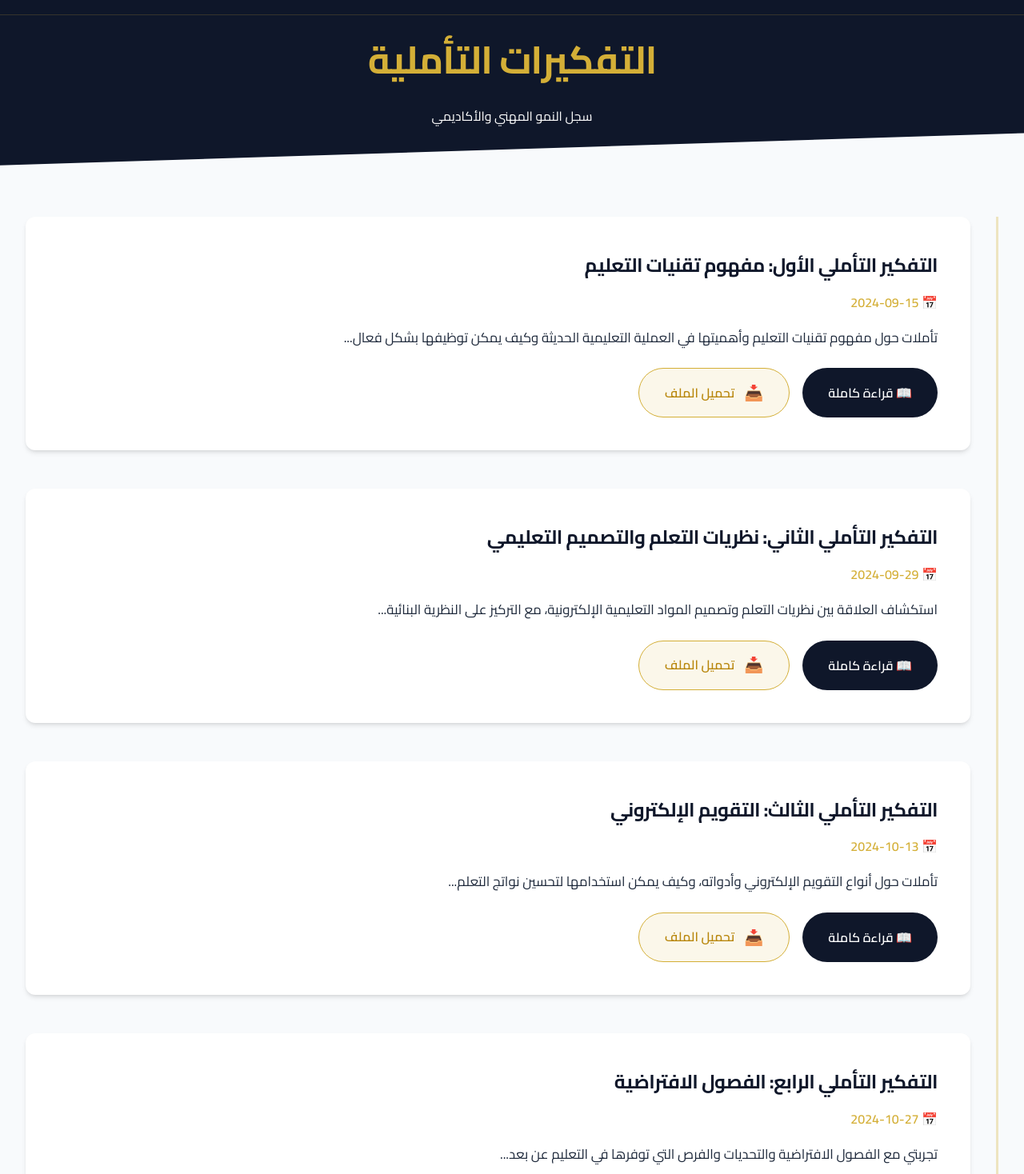
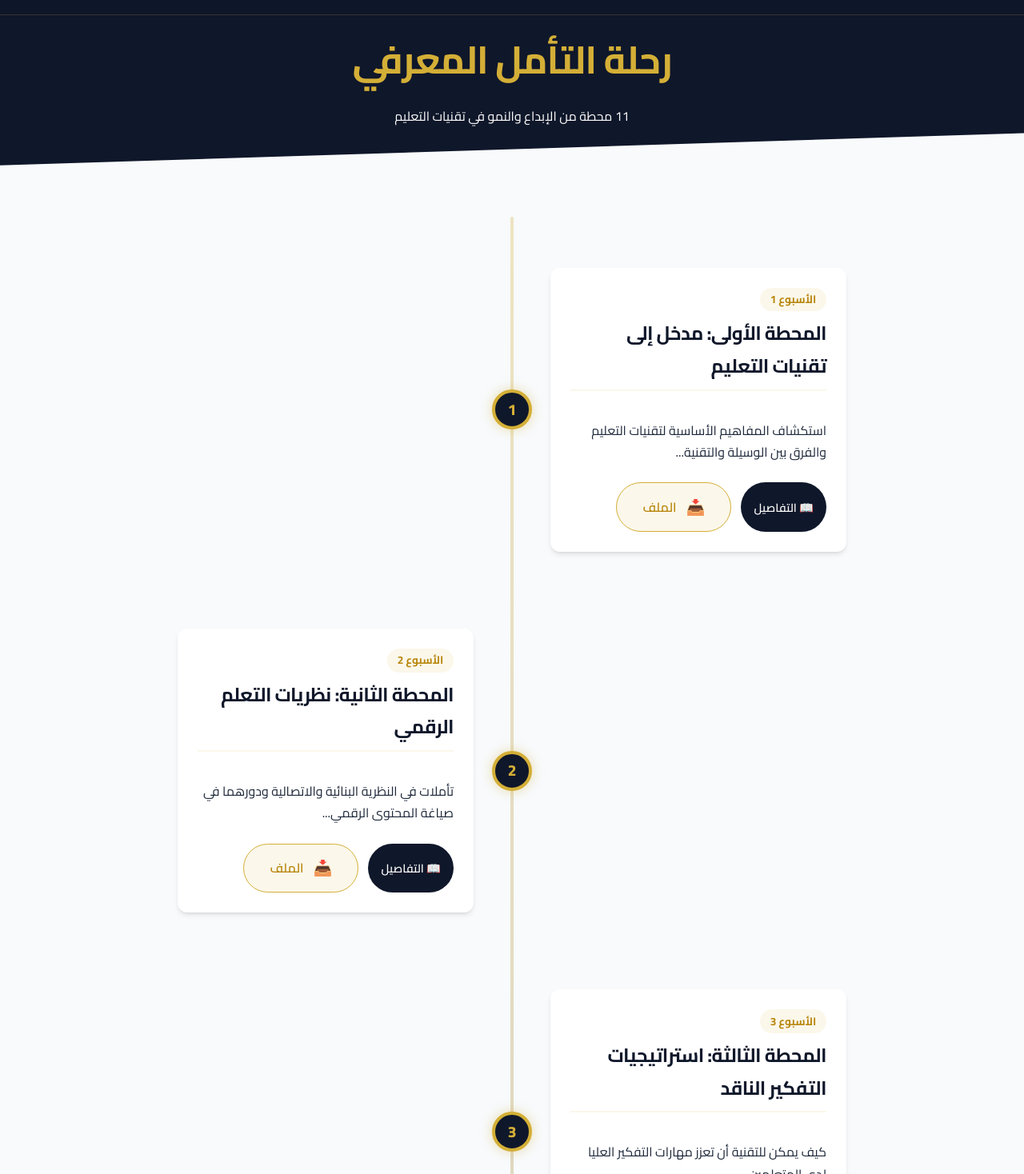
Before and after one commit to abd0175149-droid/e-portfolio, a Next.js app: page /reflections in a window 1280 px wide. Shown: the part 62-1530 px from the top of the page at 80% size. Built offline with nearby package versions, Linux system fonts and the light colour scheme.

Commit message:
Design: Transform Reflections into 11-Station Journey

```diff
--- a/app/reflections/page.js
+++ b/app/reflections/page.js
@@ -16,32 +16,38 @@ export default function ReflectionsPage() {
             <main>
                 <div className="page-header">
                     <div className="container">
-                        <h1>التفكيرات التأملية</h1>
-                        <p>سجل النمو المهني والأكاديمي</p>
+                        <h1>رحلة التأمل المعرفي</h1>
+                        <p>11 محطة من الإبداع والنمو في تقنيات التعليم</p>
                     </div>
                 </div>
 
-                <div className="container" style={{ paddingBottom: '4rem' }}>
-                    <div className="timeline">
-                        {reflectionsData.map((reflection) => (
-                            <div key={reflection.id} className="timeline-item">
-                                <div className="card">
-                                    <div style={{ display: 'flex', justifyContent: 'space-between', alignItems: 'flex-start', flexWrap: 'wrap', gap: '1rem' }}>
-                                        <div>
-                                            <h3 className="card-title" style={{ borderBottom: 'none', marginBottom: '0.25rem' }}>{reflection.title}</h3>
-                                            <p className="card-date" style={{ color: 'var(--accent)', fontWeight: '600', marginBottom: '1rem' }}>📅 {reflection.date}</p>
-                                        </div>
+                <div className="container" style={{ paddingBottom: '6rem' }}>
+                    <div className="stations-path">
+                        {reflectionsData.map((reflection, index) => (
+                            <div
+                                key={reflection.id}
+                                className={`station-item ${index % 2 === 0 ? 'right' : 'left'}`}
+                                style={{ animationDelay: `${index * 0.1}s` }}
+                            >
+                                <div className="station-marker">
+                                    <span className="station-number">{reflection.id}</span>
+                                </div>
+
+                                <div className="card station-card">
+                                    <div className="station-header">
+                                        <span className="station-badge">{reflection.date}</span>
+                                        <h3 className="card-title">{reflection.title}</h3>
                                     </div>
-                                    <p className="card-content" style={{ fontSize: '1.05rem', marginBottom: '1.5rem' }}>{reflection.summary}</p>
+                                    <p className="card-content">{reflection.summary}</p>
 
-                                    <div style={{ display: 'flex', gap: '1rem', flexWrap: 'wrap' }}>
+                                    <div className="station-actions">
                                         <button
                                             onClick={() => setSelectedReflection(reflection)}
-                                            className="btn btn-secondary"
+                                            className="btn btn-secondary btn-sm"
                                         >
-                                            📖 قراءة كاملة
+                                            📖 التفاصيل
                                         </button>
-                                        <DownloadButton filePath={reflection.file} />
+                                        <DownloadButton filePath={reflection.file} label="الملف" />
                                     </div>
                                 </div>
                             </div>
@@ -57,18 +63,191 @@ export default function ReflectionsPage() {
                 title={selectedReflection?.title}
             >
                 {selectedReflection && (
-                    <div style={{ animation: 'fadeIn 0.4s ease' }}>
-                        <p className="card-date" style={{ color: 'var(--accent)', fontWeight: '700', fontSize: '1.1rem' }}>📅 {selectedReflection.date}</p>
-                        <hr style={{ margin: '1.5rem 0', opacity: 0.1 }} />
-                        <div style={{ fontSize: '1.15rem', whiteSpace: 'pre-line', color: 'var(--primary-light)' }}>
+                    <div className="modal-inner">
+                        <div className="modal-header-info">
+                            <span className="station-badge">{selectedReflection.date}</span>
+                            <p className="modal-subtitle">المحطة رقم {selectedReflection.id}</p>
+                        </div>
+                        <hr className="modal-divider" />
+                        <div className="modal-text">
                             {selectedReflection.fullContent}
                         </div>
-                        <div style={{ marginTop: '2.5rem', borderTop: '1px solid #eee', paddingTop: '1.5rem', textAlign: 'center' }}>
-                            <DownloadButton filePath={selectedReflection.file} label="تحميل المستند الأصلي (Word)" />
+                        <div className="modal-footer-btns">
+                            <DownloadButton filePath={selectedReflection.file} label="تحميل النسخة الكاملة (Word)" />
                         </div>
                     </div>
                 )}
             </Modal>
+
+            <style jsx>{`
+        .stations-path {
+          position: relative;
+          padding: 2rem 0;
+          max-width: 900px;
+          margin: 0 auto;
+        }
+
+        .stations-path::before {
+          content: '';
+          position: absolute;
+          top: 0;
+          bottom: 0;
+          left: 50%;
+          width: 4px;
+          background: linear-gradient(to bottom, var(--accent), var(--primary));
+          transform: translateX(-50%);
+          border-radius: 2px;
+          opacity: 0.3;
+        }
+
+        .station-item {
+          position: relative;
+          width: 50%;
+          padding: 2rem;
+          margin-bottom: 2rem;
+          display: flex;
+          opacity: 0;
+          animation: slideUp 0.6s forwards;
+        }
+
+        @keyframes slideUp {
+          from { opacity: 0; transform: translateY(30px); }
+          to { opacity: 1; transform: translateY(0); }
+        }
+
+        .station-item.right {
+          margin-left: auto;
+          flex-direction: row-reverse;
+          padding-left: 3rem;
+        }
+
+        .station-item.left {
+          margin-right: auto;
+          padding-right: 3rem;
+        }
+
+        .station-marker {
+          position: absolute;
+          top: 50%;
+          width: 50px;
+          height: 50px;
+          background: var(--primary);
+          border: 4px solid var(--accent);
+          border-radius: 50%;
+          display: flex;
+          align-items: center;
+          justify-content: center;
+          z-index: 10;
+          box-shadow: 0 0 15px rgba(212, 175, 55, 0.4);
+          transform: translateY(-50%);
+        }
+
+        .station-item.right .station-marker {
+          left: -25px;
+        }
+
+        .station-item.left .station-marker {
+          right: -25px;
+        }
+
+        .station-number {
+          color: var(--accent);
+          font-weight: 800;
+          font-size: 1.2rem;
+        }
+
+        .station-card {
+          width: 100%;
+          margin: 0 !important;
+          padding: 1.5rem !important;
+          text-align: right;
+        }
+
+        .station-header {
+          display: flex;
+          flex-direction: column;
+          gap: 0.5rem;
+          margin-bottom: 1rem;
+        }
+
+        .station-badge {
+          background: rgba(212, 175, 55, 0.1);
+          color: var(--accent-hover);
+          padding: 0.2rem 0.8rem;
+          border-radius: 50px;
+          font-size: 0.85rem;
+          font-weight: 700;
+          display: inline-block;
+          width: fit-content;
+        }
+
+        .station-actions {
+          display: flex;
+          gap: 0.75rem;
+          margin-top: 1.5rem;
+        }
+
+        .btn-sm {
+          padding: 0.5rem 1rem;
+          font-size: 0.9rem;
+        }
+
+        .modal-inner {
+          animation: fadeIn 0.4s ease;
+        }
+
+        .modal-header-info {
+          display: flex;
+          justify-content: space-between;
+          align-items: center;
+          margin-bottom: 1rem;
+        }
+
+        .modal-subtitle {
+          color: var(--secondary);
+          font-weight: 600;
+        }
+
+        .modal-divider {
+          margin: 1.5rem 0;
+          opacity: 0.1;
+        }
+
+        .modal-text {
+          font-size: 1.15rem;
+          line-height: 1.8;
+          color: var(--primary-light);
+          white-space: pre-line;
+        }
+
+        .modal-footer-btns {
+          margin-top: 2.5rem;
+          border-top: 1px solid #eee;
+          padding-top: 1.5rem;
+          text-align: center;
+        }
+
+        @media (max-width: 768px) {
+          .stations-path::before {
+            left: 20px;
+          }
+          .station-item {
+            width: 100%;
+            padding-left: 3.5rem !important;
+            padding-right: 0 !important;
+            margin-right: 0;
+            margin-left: 0;
+          }
+          .station-item.right {
+            flex-direction: row;
+          }
+          .station-marker {
+            left: -5px !important;
+            width: 40px;
+            height: 40px;
+          }
+        }
+      `}</style>
         </>
     )
 }
--- a/data/reflections.json
+++ b/data/reflections.json
@@ -1,34 +1,90 @@
 [
     {
         "id": 1,
-        "title": "التفكير التأملي الأول: مفهوم تقنيات التعليم",
-        "date": "2024-09-15",
-        "summary": "تأملات حول مفهوم تقنيات التعليم وأهميتها في العملية التعليمية الحديثة وكيف يمكن توظيفها بشكل فعال...",
-        "fullContent": "في هذا التفكير التأملي، استكشفت مفهوم تقنيات التعليم بعمق. تعلمت أن تقنيات التعليم ليست مجرد أدوات وأجهزة، بل هي منظومة متكاملة تشمل التصميم والتطوير والتقويم. من خلال المحاضرات والقراءات، أدركت أهمية التخطيط المسبق قبل استخدام أي تقنية تعليمية.\n\nالنقاط الرئيسية التي تعلمتها:\n- تقنيات التعليم عملية منهجية وليست عشوائية\n- ضرورة ربط التقنية بالأهداف التعليمية\n- أهمية التقويم المستمر لفعالية استخدام التقنية\n\nسأطبق ما تعلمته من خلال التخطيط الدقيق لأي درس قبل استخدام التقنية فيه.",
+        "title": "المحطة الأولى: مدخل إلى تقنيات التعليم",
+        "date": "الأسبوع 1",
+        "summary": "استكشاف المفاهيم الأساسية لتقنيات التعليم والفرق بين الوسيلة والتقنية...",
+        "fullContent": "في هذه المحطة الأولى، انطلقنا في رحلة استكشاف مفهوم تقنيات التعليم. تعلمت أن التقنية ليست مجرد أجهزة صلبة، بل هي عملية منظمة لتصميم وتطوير وتقويم التعلم. ركزنا على نموذج ADDIE وكيف يمثل حجر الزاوية في التصميم التعليمي.",
         "file": "reflections/reflection_01.docx"
     },
     {
         "id": 2,
-        "title": "التفكير التأملي الثاني: نظريات التعلم والتصميم التعليمي",
-        "date": "2024-09-29",
-        "summary": "استكشاف العلاقة بين نظريات التعلم وتصميم المواد التعليمية الإلكترونية، مع التركيز على النظرية البنائية...",
-        "fullContent": "خلال هذا الأسبوع، درسنا العلاقة الوثيقة بين نظريات التعلم والتصميم التعليمي. كانت النظرية البنائية محور اهتمامي الأساسي.\n\nالنظرية البنائية ترى أن المتعلم يبني معرفته بنفسه من خلال الخبرة والتفاعل. هذا يعني أن دورنا كمصممين تعليميين هو توفير بيئة تفاعلية تشجع على الاستكشاف.\n\nتطبيقات عملية:\n- تصميم أنشطة تفاعلية بدلاً من المحتوى السلبي\n- توفير فرص للتعاون بين المتعلمين\n- استخدام السيناريوهات الواقعية في التعليم\n\nأخطط لتطبيق هذه المبادئ في مشروع WebQuest الخاص بي.",
+        "title": "المحطة الثانية: نظريات التعلم الرقمي",
+        "date": "الأسبوع 2",
+        "summary": "تأملات في النظرية البنائية والاتصالية ودورهما في صياغة المحتوى الرقمي...",
+        "fullContent": "المحطة الثانية كانت غنية بالجانب الفلسفي. قارنا بين المدرسة السلوكية والمعرفية وصولاً إلى البنائية. أدركت أن التعلم الرقمي الفعال هو الذي يتيح للطالب بناء معرفته بنفسه من خلال التفاعل مع الموارد المتاحة.",
         "file": "reflections/reflection_02.docx"
     },
     {
         "id": 3,
-        "title": "التفكير التأملي الثالث: التقويم الإلكتروني",
-        "date": "2024-10-13",
-        "summary": "تأملات حول أنواع التقويم الإلكتروني وأدواته، وكيف يمكن استخدامها لتحسين نواتج التعلم...",
-        "fullContent": "التقويم الإلكتروني موضوع في غاية الأهمية. تعلمت أن هناك أنواع متعددة من التقويم الإلكتروني:\n\n1. التقويم التشخيصي: لمعرفة المستوى الأولي للمتعلمين\n2. التقويم التكويني: أثناء عملية التعلم للتحسين المستمر\n3. التقويم الختامي: في نهاية الوحدة لقياس تحقق الأهداف\n\nالأدوات التي استكشفتها:\n- Google Forms للاختبارات القصيرة\n- Kahoot للتقويم التفاعلي\n- Rubrics الإلكترونية لتقييم المشاريع\n\nأدركت أن التقويم المستمر والمتنوع أفضل من الاعتماد على اختبار نهائي واحد.",
+        "title": "المحطة الثالثة: استراتيجيات التفكير الناقد",
+        "date": "الأسبوع 3",
+        "summary": "كيف يمكن للتقنية أن تعزز مهارات التفكير العليا لدى المتعلمين...",
+        "fullContent": "ناقشنا في هذه المحطة دور أدوات الويب 2.0 في تحفيز التفكير الناقد. التقنية ليست مجرد وعاء للمعلومات، بل هي مختبر للعقل يمكن من خلاله تحليل المشكلات وتركيب الحلول المبتكرة.",
         "file": "reflections/reflection_03.docx"
     },
     {
         "id": 4,
-        "title": "التفكير التأملي الرابع: الفصول الافتراضية",
-        "date": "2024-10-27",
-        "summary": "تجربتي مع الفصول الافتراضية والتحديات والفرص التي توفرها في التعليم عن بعد...",
-        "fullContent": "الفصول الافتراضية أصبحت ضرورة وليست رفاهية. من خلال تجربتي:\n\nالمميزات:\n- إمكانية الوصول من أي مكان\n- تسجيل الحصص للمراجعة\n- التفاعل المباشر عبر الأدوات المختلفة\n- مشاركة الموارد بسهولة\n\nالتحديات:\n- ضعف الاتصال بالإنترنت أحياناً\n- صعوبة ضمان انتباه جميع الطلاب\n- الحاجة لتدريب المعلمين والطلاب\n\nالحلول المقترحة:\n- تصميم أنشطة تفاعلية قصيرة\n- استخدام استراتيجيات متنوعة للتحفيز\n- توفير مواد إضافية للطلاب ذوي الاتصال الضعيف",
+        "title": "المحطة الرابعة: التصميم التعليمي الفعال",
+        "date": "الأسبوع 4",
+        "summary": "تطبيق عملي على مبادئ التصميم المرئي وتنسيق المحتوى الإلكتروني...",
+        "fullContent": "ركزنا هنا على الجماليات والوظيفة. تعلمت مبادرت التصميم (التباين، التكرار، المحاذاة، القرب) وكيف يؤثر ذلك على الحمل المعرفي للمتعلم. التصميم البسيط هو التصميم الأكثر فعالية.",
         "file": "reflections/reflection_04.docx"
+    },
+    {
+        "id": 5,
+        "title": "المحطة الخامسة: أدوات التأليف والإنتاج",
+        "date": "الأسبوع 5",
+        "summary": "تجربة إنتاج محتوى تفاعلي باستخدام أدوات التأليف الحديثة...",
+        "fullContent": "خضنا تجربة عملية في إنتاج الدروس التفاعلية. استكشفنا كيف يمكن تحويل عرض تقديمي جامد إلى رحلة تفاعلية يشارك فيها الطالب ويتلقى تغذية راجعة فورية.",
+        "file": "reflections/reflection_05.docx"
+    },
+    {
+        "id": 6,
+        "title": "المحطة السادسة: التقويم الإلكتروني الأصيل",
+        "date": "الأسبوع 6",
+        "summary": "ما وراء الاختبارات التقليدية: استخدام rubrics والتقييم بالمهام...",
+        "fullContent": "التقويم هو محرك التعلم. تعلمنا كيف نصمم أدوات تقييم تقيس الأداء الفعلي للطالب وليس فقط قدرته على الحفظ. ناقشنا ملف الإنجاز كأداة للتقويم المستمر.",
+        "file": "reflections/reflection_06.docx"
+    },
+    {
+        "id": 7,
+        "title": "المحطة السابعة: منصات التعلم وإدارتها",
+        "date": "الأسبوع 7",
+        "summary": "مقارنة بين أنظمة إدارة التعلم (LMS) وبيئات التعلم الشخصية (PLE)...",
+        "fullContent": "استكشفنا عالم الـ LMS مثل Moodle و Canvas. أدركت أهمية توفير بيئة منظمة للطالب تتسم بسهولة الوصول ووضوح المسار التعليمي.",
+        "file": "reflections/reflection_07.docx"
+    },
+    {
+        "id": 8,
+        "title": "المحطة الثامنة: المواطنة الرقمية والأخلاقيات",
+        "date": "الأسبوع 8",
+        "summary": "حماية الهوية الرقمية واحترام حقوق الملكية الفكرية في المحتوى التعليمي...",
+        "fullContent": "تأملنا في الأبعاد الأخلاقية للتقنية. كمربين، علينا غرس قيم المواطنة الرقمية قبل تدريس الأدوات. حماية البيانات والخصوصية هي أولوية قصوى.",
+        "file": "reflections/reflection_08.docx"
+    },
+    {
+        "id": 9,
+        "title": "المحطة التاسعة: الذكاء الاصطناعي في التعليم",
+        "date": "الأسبوع 9",
+        "summary": "استشراف مستقبل التعليم في ظل ثورة الذكاء الاصطناعي التوليدي...",
+        "fullContent": "المحطة التاسعة كانت مثيرة للجانب المستقبلي. ناقشنا كيف يمكن للذكاء الاصطناعي تخصيص التعلم لكل طالب، والتحديات التي تواجه الميدان التربوي في ظل هذه التقنية.",
+        "file": "reflections/reflection_09.docx"
+    },
+    {
+        "id": 10,
+        "title": "المحطة العاشرة: التعلم النقال والمنتشر",
+        "date": "الأسبوع 10",
+        "summary": "التعلم في أي وقت وفي أي مكان: استراتيجيات التعلم المصغر...",
+        "fullContent": "تعمقنا في مفهوم التعلم النقال (M-Learning). القوة تكمن في تقديم وجبات تعليمية صغيرة (Micro-learning) تتناسب مع سرعة العصر واحتياجات المتعلم المتنقل.",
+        "file": "reflections/reflection_10.docx"
+    },
+    {
+        "id": 11,
+        "title": "المحطة الحادية عشرة: الرؤية الختامية والنمو المهني",
+        "date": "الأسبوع 11",
+        "summary": "تلخيص مسار التعلم ووضع خطة للتطوير المستمر بعد البرنامج...",
+        "fullContent": "في هذه المحطة الختامية، قمت بتجميع خيوط الرحلة. ملف الإنجاز هذا ليس نهاية المطاف، بل هو نقطة انطلاق نحو تطوير مستمر لممارساتي المهنية في ظل التقنيات المتسارعة.",
+        "file": "reflections/reflection_11.docx"
     }
 ]
```
